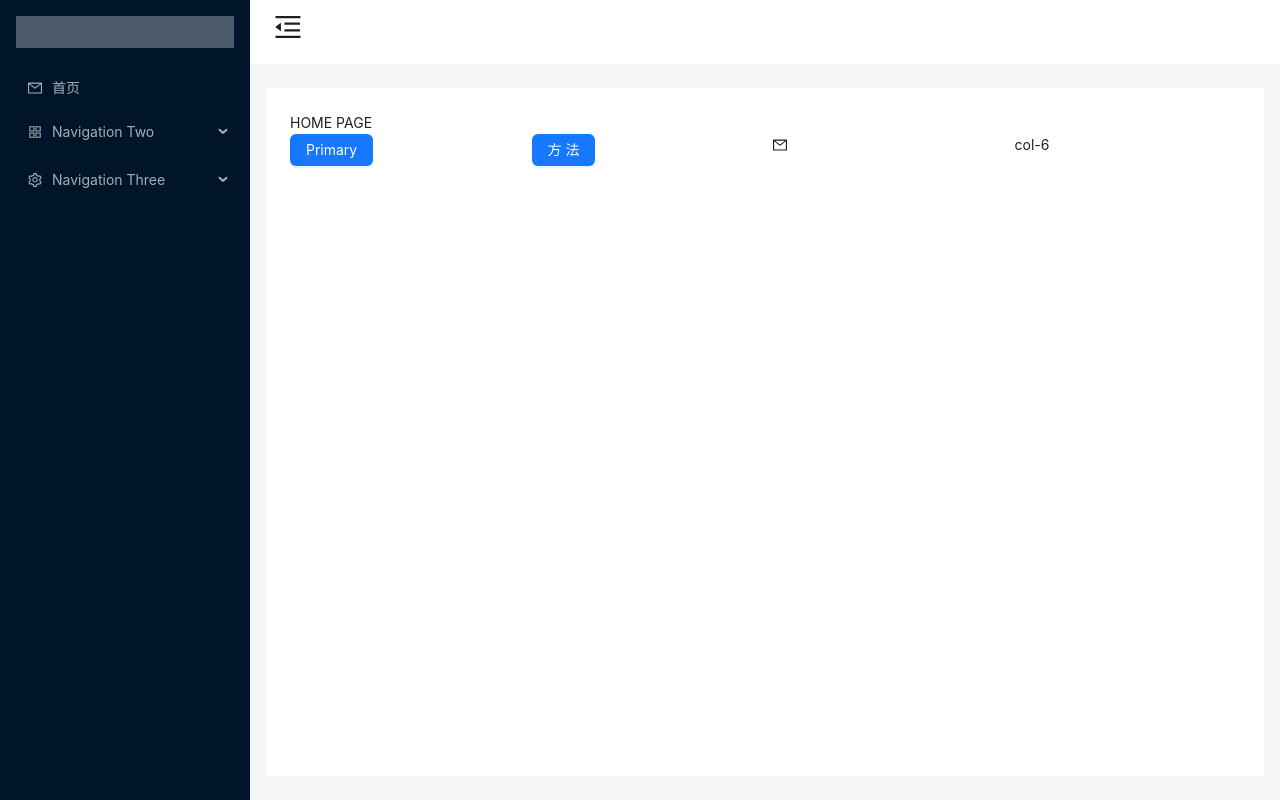
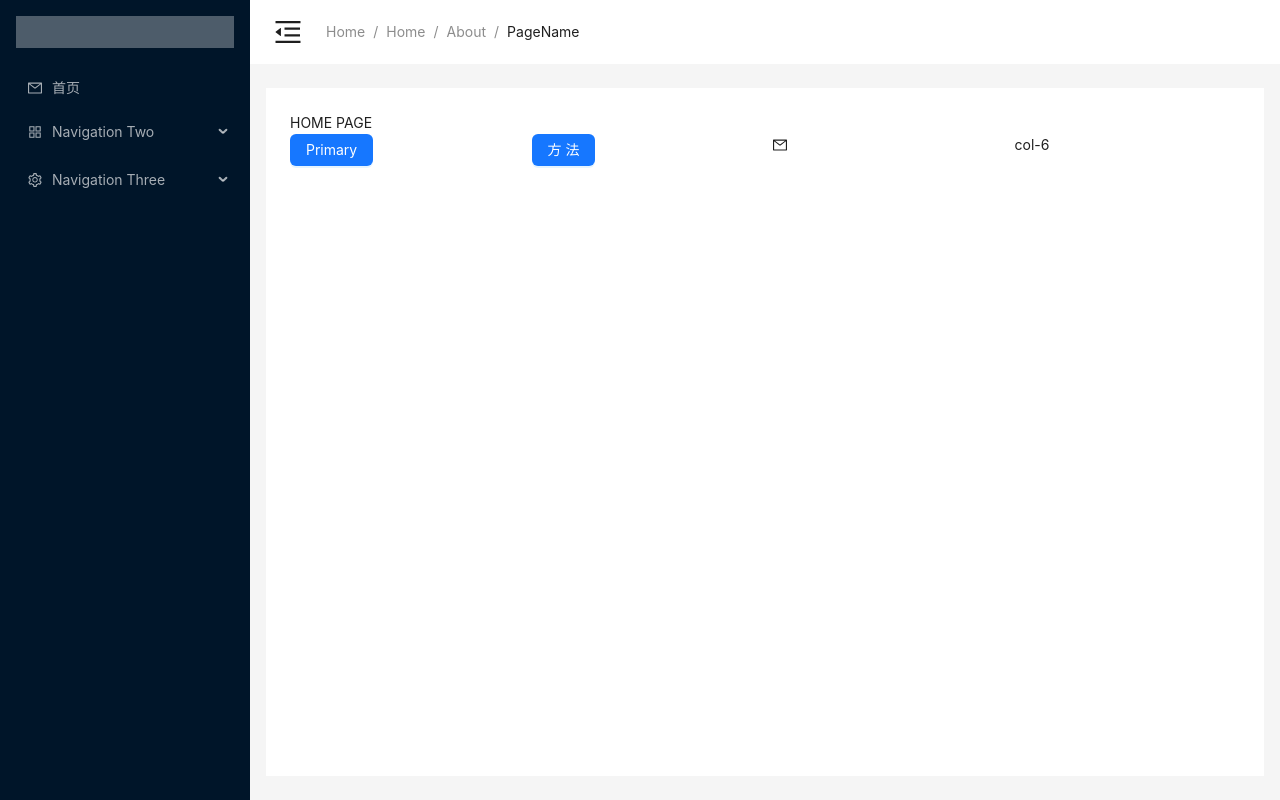
Before and after one commit to 7Afeather/myLearnPro1, a Vue app in the folder my-vue-project1/: page / in a window 1280 px wide. Built offline with nearby package versions, Linux system fonts and the light colour scheme.

Commit message:
fix:breadcrumb面包屑布局

```diff
--- a/my-vue-project1/src/App.vue
+++ b/my-vue-project1/src/App.vue
@@ -19,7 +19,7 @@
         ></a-menu>
       </a-layout-sider>
       <a-layout>
-        <a-layout-header style="background: #fff; padding: 0">
+        <a-layout-header style="background: #fff; padding: 0; display: flex; align-items: center">
           <menu-unfold-outlined
             v-if="collapsed"
             class="trigger"
@@ -38,6 +38,12 @@
             class="trigger"
             @click="() => (collapsed = !collapsed)"
           />
+          <a-breadcrumb>
+            <a-breadcrumb-item>Home</a-breadcrumb-item>
+            <a-breadcrumb-item><router-link to="/">Home</router-link></a-breadcrumb-item>
+            <a-breadcrumb-item><router-link to="/about">About</router-link></a-breadcrumb-item>
+            <a-breadcrumb-item>PageName</a-breadcrumb-item>
+          </a-breadcrumb>
         </a-layout-header>
         <a-layout-content
           :style="{ margin: '24px 16px', padding: '24px', background: '#fff', minHeight: '280px' }"
--- a/my-vue-project1/src/main.ts
+++ b/my-vue-project1/src/main.ts
@@ -6,13 +6,13 @@ import { createPinia } from 'pinia';
 import App from './App.vue';
 import router from './router';
 
-import { Button, Modal, Table, Menu, Layout, Row, Col } from 'ant-design-vue';
+import { Button, Modal, Table, Menu, Layout, Row, Col, Breadcrumb } from 'ant-design-vue';
 
 const app = createApp(App);
 
 app.use(createPinia());
 app.use(router);
 
-app.use(Button).use(Modal).use(Table).use(Menu).use(Layout).use(Row).use(Col);
+app.use(Button).use(Modal).use(Table).use(Menu).use(Layout).use(Row).use(Col).use(Breadcrumb);
 
 app.mount('#app');
```
